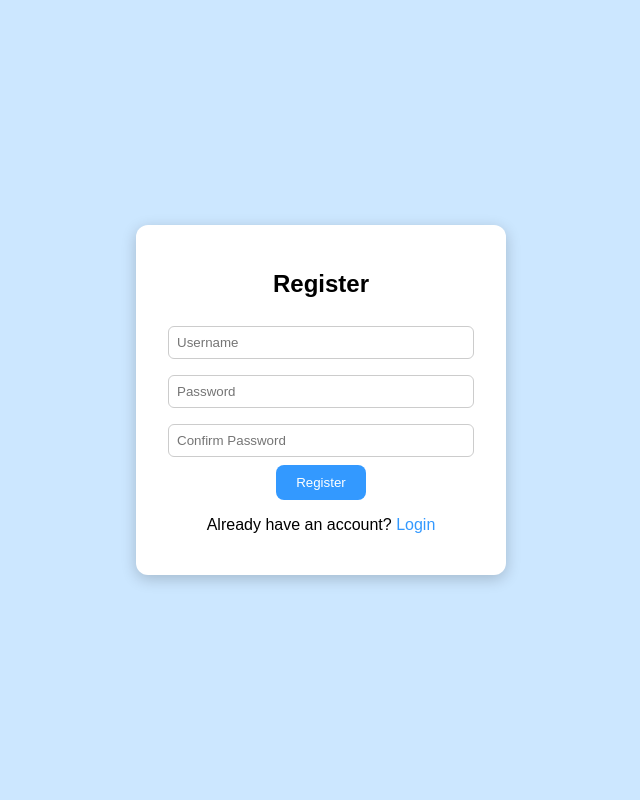
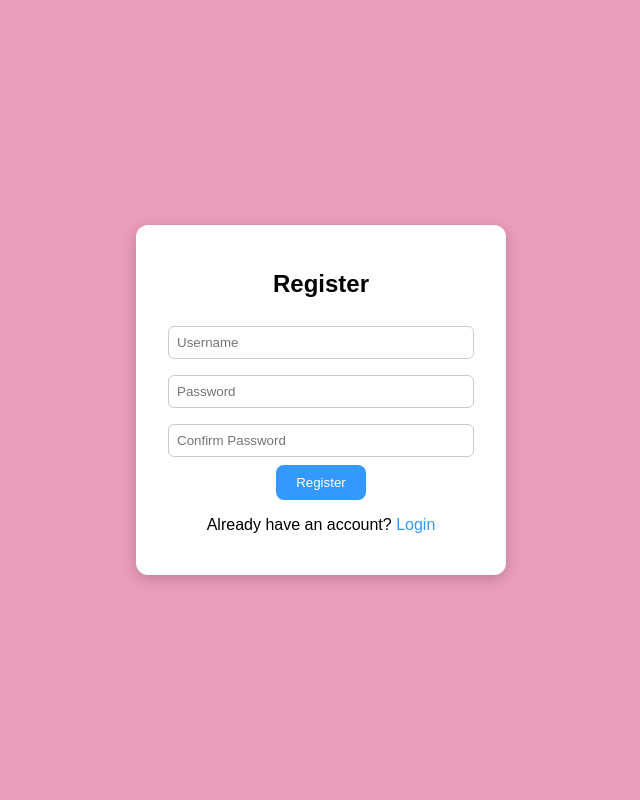
Before and after one commit to JaveriaSehar/J.com-quotebook, a Flask app: page /register in a window 1280 px wide. Shown: the whole page, without its empty margins (319-959 px from the left). Run offline with Flask 3, Linux system fonts and the light colour scheme.

Commit message:
Initial commit

```diff
--- a/templates/inbox.html
+++ b/templates/inbox.html
@@ -6,7 +6,7 @@
     <style>
         body {
             font-family: Arial, sans-serif;
-            background-color: #cce7ff;
+            background-color: #ec9dbb;
             margin: 0;
             padding: 20px;
         }
--- a/templates/index.html
+++ b/templates/index.html
@@ -6,7 +6,7 @@
     <style>
         body {
             font-family: Arial, sans-serif;
-            background-color: #cce7ff; /* light blue */
+            background-color: #ec9dbb; /* light blue */
             color: #333;
             display: flex;
             justify-content: center;
--- a/templates/login.html
+++ b/templates/login.html
@@ -5,7 +5,7 @@
     <title>Login</title>
     <style>
         body {
-            background-color: #cce7ff; /* Light blue background */
+            background-color: #ec9dbb; /* Light blue background */
             font-family: Arial, sans-serif;
             display: flex;
             justify-content: center;
--- a/templates/register.html
+++ b/templates/register.html
@@ -5,7 +5,7 @@
     <title>Register</title>
     <style>
         body {
-            background-color: #cce7ff; /* Light blue background */
+            background-color: #ec9dbb; /* Light blue background */
             font-family: Arial, sans-serif;
             display: flex;
             justify-content: center;
```
Also changed, not shown: motivator.db.
